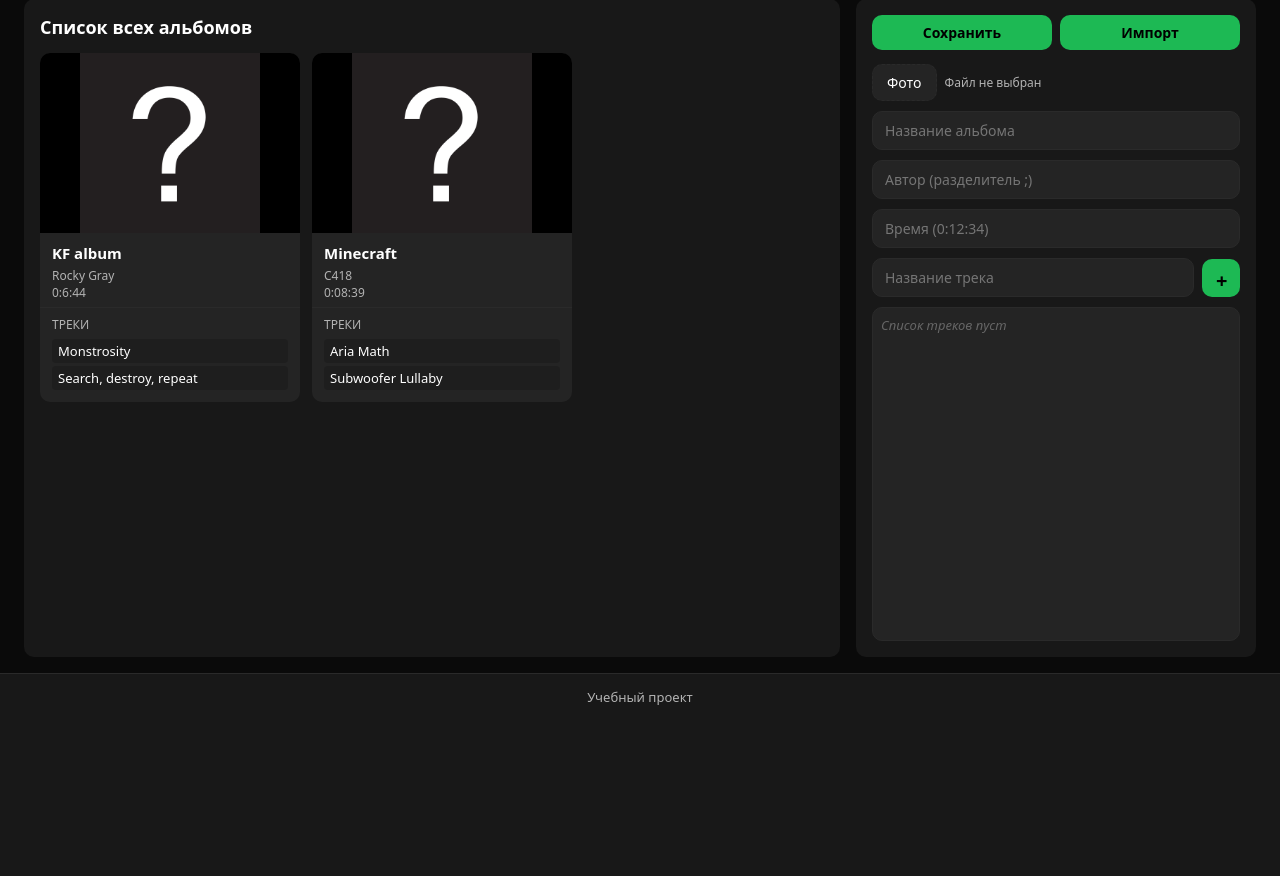
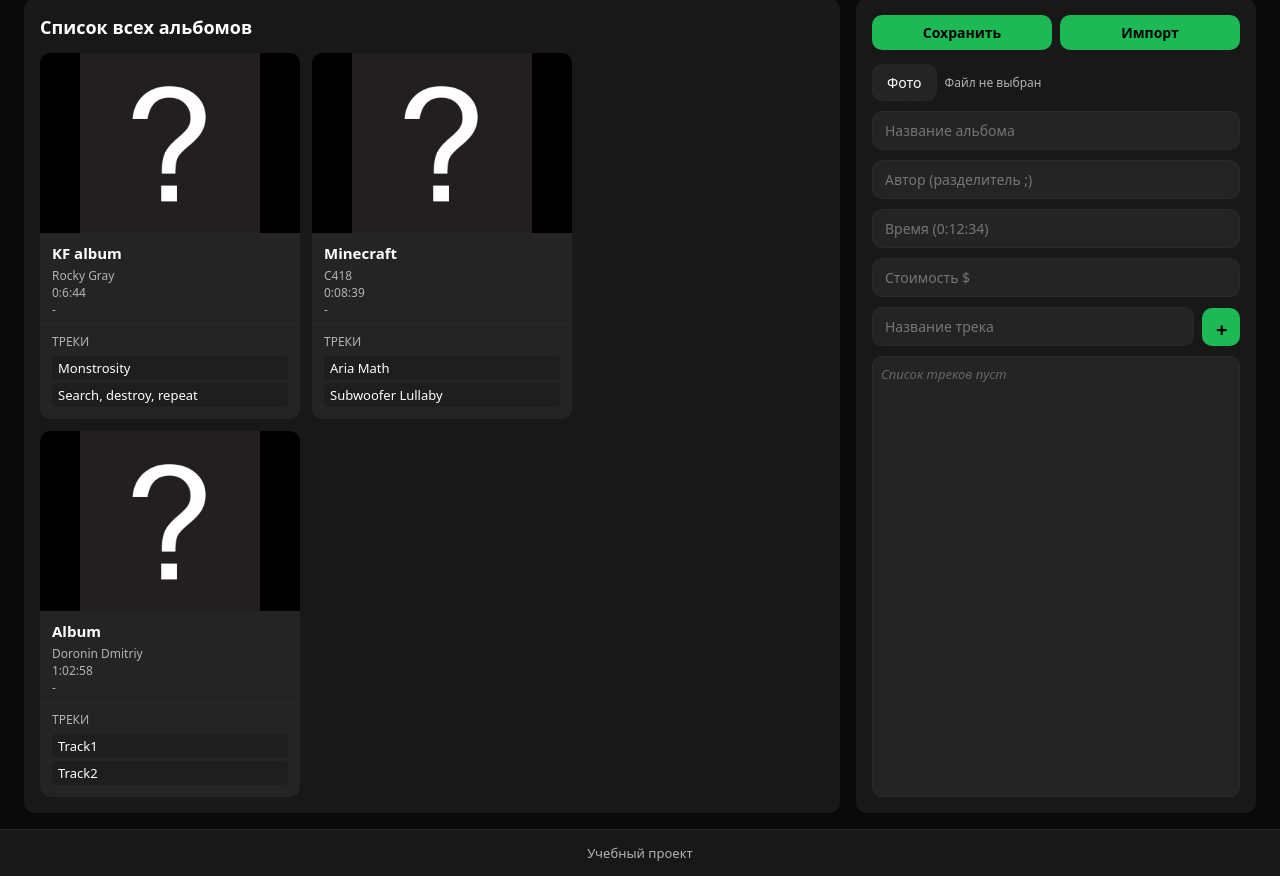
Before and after one commit to prox3m/Doronin_Lab4_SQlite, a Django app: page / in a window 1280 px wide. Shown: the part 80-956 px from the top of the page. Before the commit the page ends 785 px from the top, so only its background shows below. Run offline with Django 5.2, Linux system fonts and the light colour scheme.

Commit message:
reworked initiation

```diff
--- a/data/albums.json
+++ b/data/albums.json
@@ -7,6 +7,8 @@
             "Monstrosity",
             "Search, destroy, repeat"
         ],
+        "price": "",
+        "image": "",
         "index": 0
     },
     {
@@ -17,6 +19,20 @@
             "Aria Math",
             "Subwoofer Lullaby"
         ],
+        "price": "",
+        "image": "",
         "index": 1
+    },
+    {
+        "name": "Album",
+        "authors": "Doronin Dmitriy",
+        "length": "1:02:58",
+        "tracks": [
+            "Track1",
+            "Track2"
+        ],
+        "price": "",
+        "image": "",
+        "index": 2
     }
 ]
--- a/spotylist/static/spotylist/css/style.css
+++ b/spotylist/static/spotylist/css/style.css
@@ -148,7 +148,8 @@ input {
 }
 
 .album-authors,
-.album-length {
+.album-length,
+.album-price {
     font-size: 12px;
     color: #b3b3b3;
     word-break: break-word;
--- a/spotylist/static/spotylist/js/main.js
+++ b/spotylist/static/spotylist/js/main.js
@@ -35,12 +35,14 @@ const saveButton = document.getElementById('save-btn');
 const albumName = document.getElementById('album-name');
 const albumAuthors = document.getElementById('album-authors');
 const ablumLength = document.getElementById('album-length');
+const albumPrice = document.getElementById('album-price');
 
 saveButton.addEventListener('click', function() {
     const formData = new FormData();
     formData.append('name', albumName.value);
     formData.append('authors', albumAuthors.value);
     formData.append('length', ablumLength.value);
+    formData.append('price', albumPrice.value);
 
     const imageFile = fileInput.files[0];
     if (imageFile) {
@@ -56,7 +58,7 @@ saveButton.addEventListener('click', function() {
         formData.append('tracks', name);
     })
 
-    fetch('/create/', {method: 'POST', body: formData,}).then(() => {window.location.reload();});
+    fetch('/create/', {method: 'POST', body: formData, redirect: 'manual',}).then(() => {window.location.reload();});
 });
 
 
@@ -89,5 +91,5 @@ importInput.addEventListener('change', function() {
     formData.append('file', file);
     formData.append('csrfmiddlewaretoken', document.querySelector('[name=csrfmiddlewaretoken]').value);
 
-    fetch('/import/', {method: 'POST', body: formData,}).then(() => {window.location.reload();});
+    fetch('/import/', {method: 'POST', body: formData, redirect: 'manual'}).then(() => {window.location.reload();});
 });
--- a/spotylist/templates/spotylist/index.html
+++ b/spotylist/templates/spotylist/index.html
@@ -36,8 +36,9 @@
 
                         <div class="album-meta">
                             <h3 class="album-name">{{ album.name }}</h3>
-                            <p class="album-authors">{{ album.authors|default:"—" }}</p>
-                            <p class="album-length">{{ album.length|default:"—" }}</p>
+                            <p class="album-authors">{{ album.authors|default:"-" }}</p>
+                            <p class="album-length">{{ album.length|default:"-" }}</p>
+                            <p class="album-price">{{ album.price|default:"-" }}</p>
                         </div>
 
                         <div class="album-tracks">
@@ -90,6 +91,10 @@
                            class="input" placeholder="Время (0:12:34)">
                 </div>
 
+                <div>
+                    <input type="text" id="album-price" name="price" class="input" placeholder="Стоимость $">
+                </div>
+
                 <div class="form-row form-row--track">
                     <input type="text" id="track-input"
                            class="input" placeholder="Название трека">
--- a/spotylist/views.py
+++ b/spotylist/views.py
@@ -41,6 +41,7 @@ def create_album(request):
         'image': '',
         'authors': request.POST.get('authors', '').strip(),
         'length': request.POST.get('length', '').strip(),
+        'price': request.POST.get('price', '').strip(),
         'tracks': request.POST.getlist('tracks'),
     }
 
@@ -81,6 +82,14 @@ def validate(album):
     if name.strip() == '':
         not_valid.append('Название обязательно')
 
+    price = album.get('price', '')
+    if price:
+        if not price.isdigit():
+            try:
+                float(price)
+            except ValueError:
+                not_valid.append('Стоимость не числовая')
+
     length = album.get('length', '')
     if not TIME_RE.match(length.strip()):
         not_valid.append('Неверный формат времени')
@@ -111,6 +120,10 @@ def import_album(request):
         messages.error(request, "Не удалось получить файл")
         return redirect('index')
 
+    if not file.name.lower().endswith('.json'):
+        messages.error(request, "Файл должен быть в формате .json")
+        return redirect('index')
+
     try:
         content = file.read().decode('utf-8')
         data = json.loads(content)
@@ -118,27 +131,37 @@ def import_album(request):
         messages.error(request, 'Файл не является корректным JSON')
         return redirect('index')
 
-    if not isinstance(data, dict):
-        messages.error(request, 'Данные JSON файла не являются словарем')
+    if isinstance(data, dict):
+        albums_to_import = [data]
+    elif isinstance(data, list):
+        albums_to_import = data
+    else:
+        messages.error(request, 'JSON должен быть объектом или списком объектов')
         return redirect('index')
-
-    errors = validate(data)
-    if errors:
-        for error in errors:
-            messages.error(request, error)
-        return redirect('index')
-
-    data.setdefault('authors', '')
-    data.setdefault('length', '')
-    data.setdefault('image', '')
-    data.setdefault('tracks', [])
 
     albums = read_albums()
 
-    data['index'] = max((a.get('index', -1) for a in albums), default=-1) + 1
+    for i, album in enumerate(albums_to_import):
+        if not isinstance(album, dict):
+            messages.error(request, f'Альбом №{i + 1} не является объектом')
+            return redirect('index')
 
-    albums.append(data)
+        errors = validate(album)
+        if errors:
+            for error in errors:
+                messages.error(request, f'Альбом №{i + 1}: {error}')
+            return redirect('index')
+
+    for album in albums_to_import:
+        album.setdefault('authors', '')
+        album.setdefault('length', '')
+        album.setdefault('price', '')
+        album.setdefault('image', '')
+        album.setdefault('tracks', [])
+
+        album['index'] = max((a.get('index', -1) for a in albums), default=-1) + 1
+        albums.append(album)
+
     write_albums(albums)
-
-    messages.success(request, f'Альбом ◄{data["name"]}► импортирован!')
+    messages.success(request, f'Импортировано альбомов: {len(albums_to_import)}')
     return redirect('index')
```
Also changed, not shown: README.md (added), requirements.txt (line endings or trailing spaces), 1 other file.
